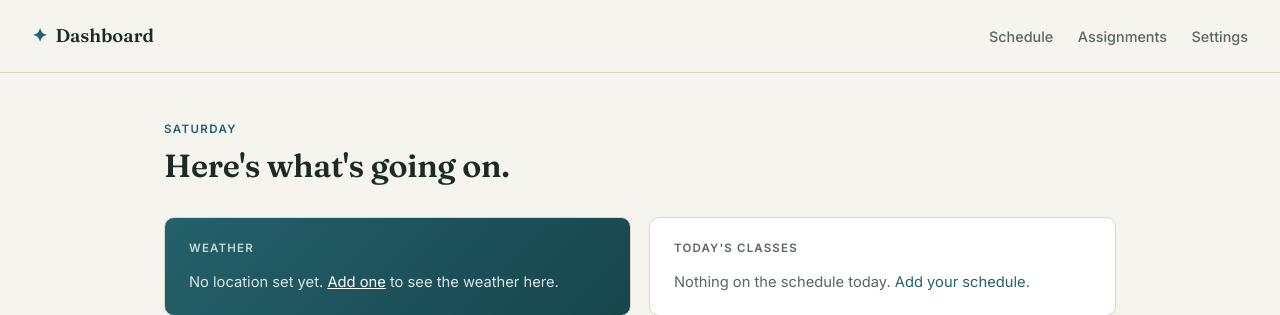
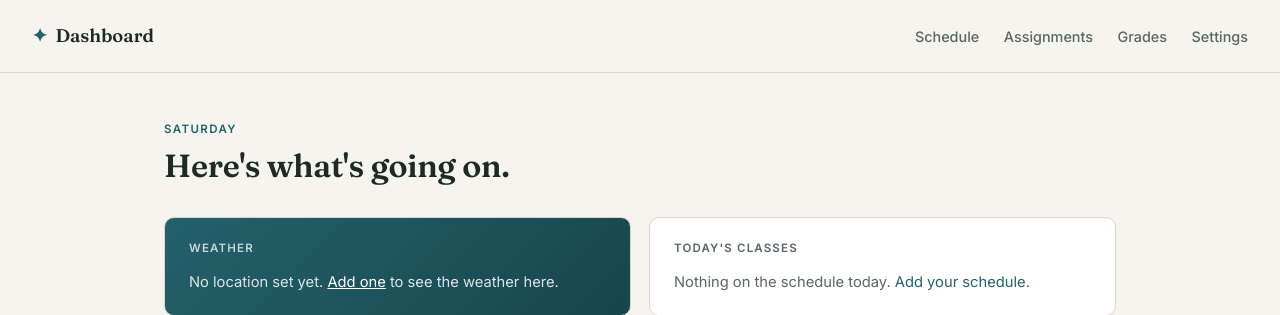
Before and after one commit to Aayush-Ingale/Projects, a Flask app: page / in a window 1280 px wide. Shown: the top 315 px of the page. Run offline with Flask 3, Linux system fonts and the light colour scheme.

Commit message:
Add link to grades page in base template

```diff
--- a/College Dashboard/templates/base.html
+++ b/College Dashboard/templates/base.html
@@ -16,6 +16,7 @@
   <nav>
     <a href="{{ url_for('schedule_page') }}">Schedule</a>
     <a href="{{ url_for('assignments_page') }}">Assignments</a>
+    <a href="{{ url_for('grades_page') }}">Grades</a>
     <a href="{{ url_for('settings') }}">Settings</a>
   </nav>
 </header>
```
